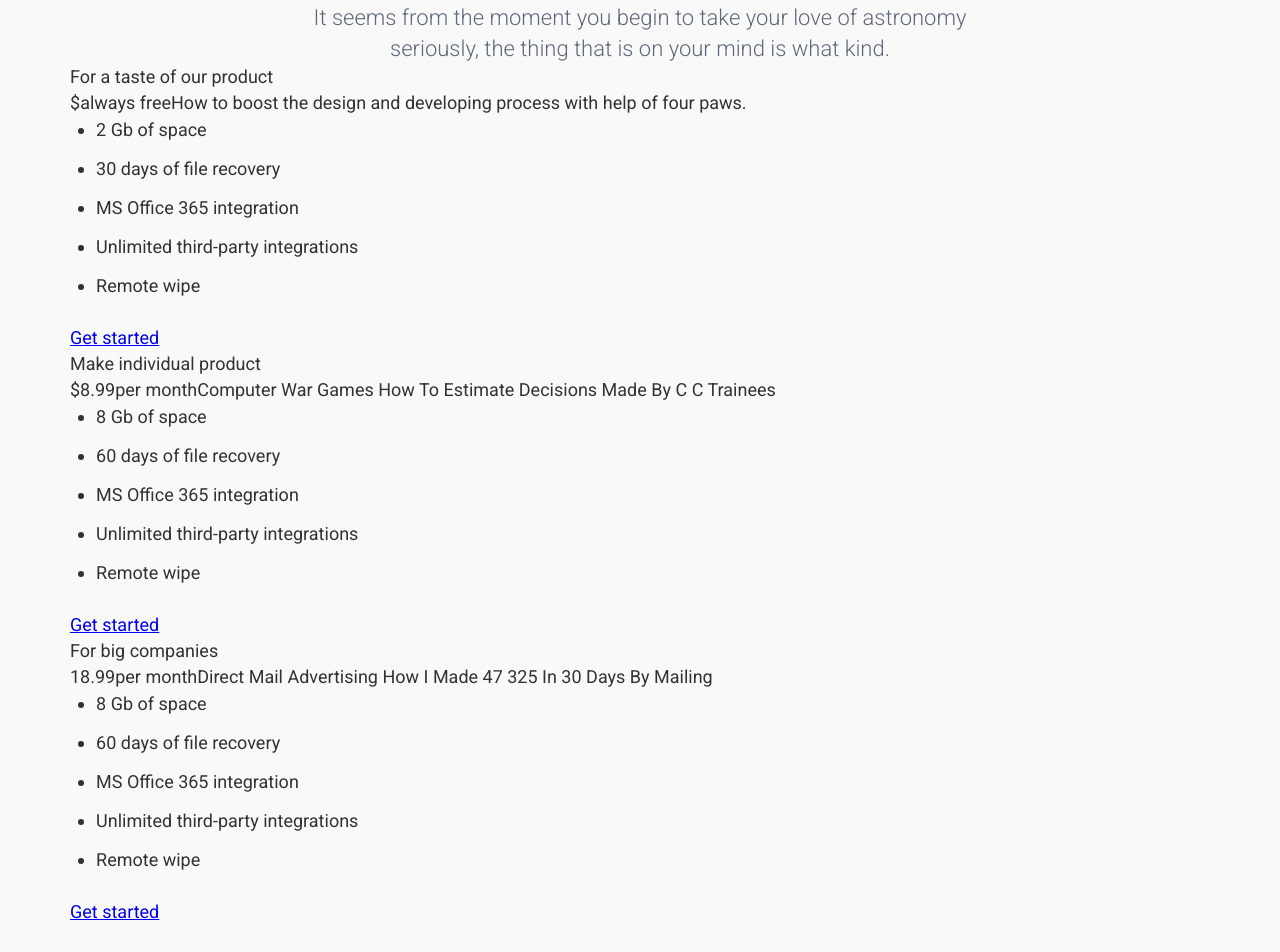
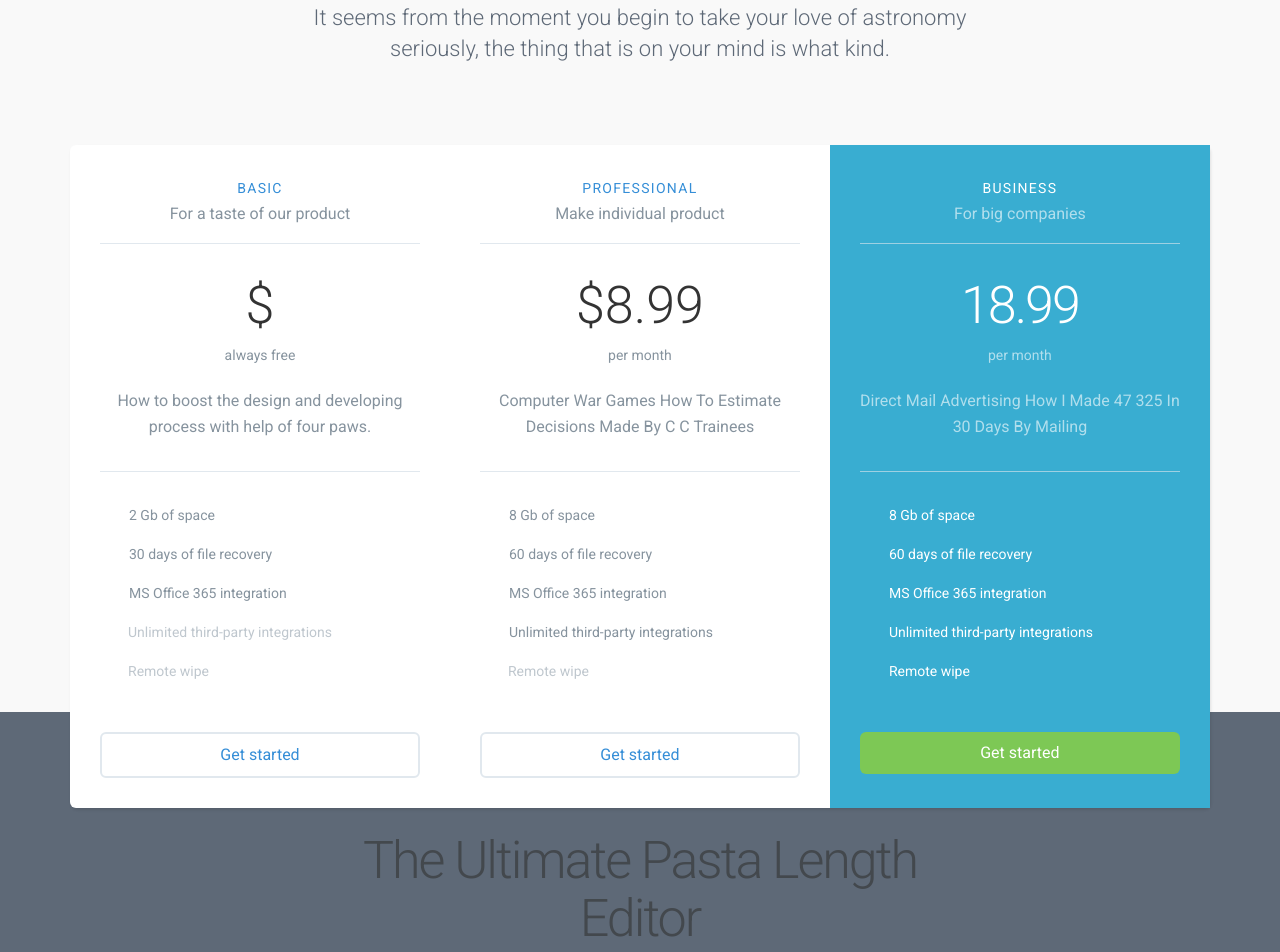
Before and after one commit to hecsanchez/gatsby-landing, a Gatsby site: page / in a window 1280 px wide. Shown: the part 1288-2240 px from the top of the page. Built offline with nearby package versions, Linux system fonts and the light colour scheme; Gatsby itself is replaced by a stand-in of ours.

Commit message:
Adds styles for pricing table

```diff
--- a/src/components/pricingTable/pricingTable.js
+++ b/src/components/pricingTable/pricingTable.js
@@ -2,15 +2,16 @@ import PropTypes from 'prop-types'
 import React from 'react'
 import { Link } from 'gatsby'
 import './pricingTable.scss'
+import Icon from '../../components/icon/icon'
 import { features } from '../../constants'
 
 const PricingTable = ({ plans }) => (
-  <div className="pricing-table">
+  <div className="pricing-table row">
     {
       plans.map((plan) => (
-        <div key={plan.name} className={`plan ${plan.featured ? 'plan--featured' : ''}`}>
+        <div key={plan.name} className={`col--one-third plan ${plan.featured ? 'plan--featured' : ''}`}>
           <div className="plan-section">
-            <span className="plan__title">{ plan.title }</span>
+            <span className="plan__title">{ plan.name }</span>
             <span className="plan__description">{ plan.description }</span>
           </div>
           <div className="plan-section">
@@ -22,7 +23,7 @@ const PricingTable = ({ plans }) => (
             <ul>
               {
                 plan.features.included.map((feature) => (
-                  <li key={ feature } className="feature feature--included">{ features[feature] }</li>
+                  <li key={ feature } className="feature feature--included"><Icon name="tick"/>{ features[feature] }</li>
                 ))
               }
               {
--- a/src/components/pricingTable/pricingTable.scss
+++ b/src/components/pricingTable/pricingTable.scss
@@ -0,0 +1,157 @@
+.pricing-table {
+  background: #FFFFFF;
+  box-shadow: 1px 2px 3px 0 rgba(0,0,0,0.10);
+  border-radius: 6px;
+  margin: 4.5em 0 -12em;
+  z-index: 1;
+  position: relative;
+
+  @media screen and (max-width: 800px) {
+    background: none;
+    box-shadow: none;
+    margin: 2.5em 0 0;
+  }
+
+  ul {
+    margin: 0;
+    list-style: none;
+  }
+}
+
+.plan {
+  padding: 30px;
+
+  li.feature.feature--included {
+    font-size: 14px;
+    color: #86939E;
+  }
+
+  li.feature--notIncluded {
+    padding-left: 2em;
+    font-size: 14px;
+    color: #BFC7CE;
+  }
+
+  &.plan--featured {
+    background: #39ADD1;
+
+    .plan__title, .feature.feature--included {
+      color: #ffffff;
+    }
+
+    .plan__description, .plan__promoText, .plan__priceDescription {
+      color: #ffffff;
+      opacity: .6;
+    }
+
+    .plan__price {
+      color: #ffffff;
+      letter-spacing: -2px;
+      font-weight: 300;
+    }
+  }
+
+  @media screen and (max-width: 800px) {
+    padding: 15px;
+    background: #FFFFFF;
+    box-shadow: 1px 2px 3px 0 rgba(0,0,0,0.10);
+  }
+}
+
+.plan__title {
+  display: block;
+  text-transform: uppercase;
+  color: #358ED7;
+  font-weight: 500;
+  font-size: 14px;
+  text-align: center;
+  letter-spacing: 1.3px;
+}
+
+.plan__description {
+  font-size: 16px;
+  color: #86939E;
+  text-align: center;
+  display: block;
+  padding-bottom: 15px;
+  border-bottom: 1px solid #E1E8EE;
+}
+
+.plan__price {
+  display: block;
+  text-align: center;
+  font-size: 52px;
+  line-height: 1.4;
+  font-weight: 300;
+  margin-top: .5em;
+
+  @media screen and (max-width: 800px) {
+    font-size: 25px;
+  }
+}
+
+.plan__priceDescription {
+  display: block;
+  text-align: center;
+  font-size: 14px;
+  color: #86939E;
+  margin-bottom: 20px;
+}
+
+.plan__promoText {
+  font-size: 16px;
+  color: #86939E;
+  text-align: center;
+  display: block;
+  padding-bottom: 30px;
+  border-bottom: 1px solid #E1E8EE;
+  margin-bottom: 30px;
+
+  @media screen and (max-width: 800px) {
+    font-size: 14px;
+    padding-bottom: 15px;
+    margin-bottom: 15px;
+  }
+}
+
+.icon--tick {
+  width: 15px;
+  height: 15px;
+  margin-right: 1em;
+}
+
+.btn {
+  display: block;
+  text-align: center;
+  text-decoration: none;
+  padding: .5em;
+  border-radius: 6px;
+  font-size: 16px;
+  margin-top: 3em;
+  transition: all .3s ease;
+
+  &.btn--default {
+    color: #358ED7;
+    border: 2px solid #E1E8EE;
+
+    &:hover {
+      background: #358ED7;
+      color: #fff;
+      border-color: #358ED7;
+    }
+  }
+
+  &.btn--hightlighted {
+    background: #7DC855;
+    color: #ffffff;
+
+    &:hover {
+      background: #ffffff;
+      color: #7DC855;
+    }
+  }
+
+  @media screen and (max-width: 800px) {
+    margin-top: 1em;
+  }
+}
--- a/src/containers/section/section.scss
+++ b/src/containers/section/section.scss
@@ -13,6 +13,7 @@
   margin: auto;
   letter-spacing: -2px;
   margin-bottom: 20px;
+  text-align: center;
 
   @media screen and (max-width: 800px) {
     font-size: 35px;
--- a/src/pages/index.js
+++ b/src/pages/index.js
@@ -17,6 +17,7 @@ import '../images/icon-texts.svg'
 import '../images/icon-motorola.svg'
 import '../images/icon-netflix.svg'
 import '../images/icon-blue.svg'
+import '../images/icon-tick.svg'
 import heroImage from '../images/hero.jpg'
 
 
```
Also changed, not shown: src/images/icon-tick.svg (added).
